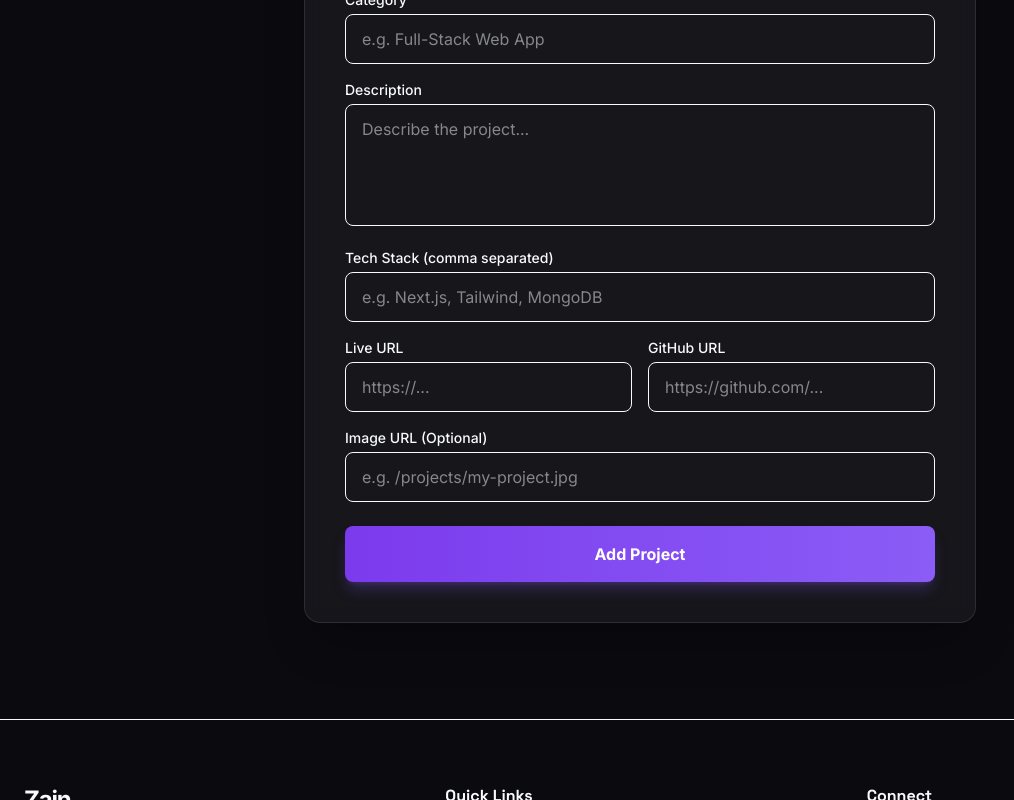
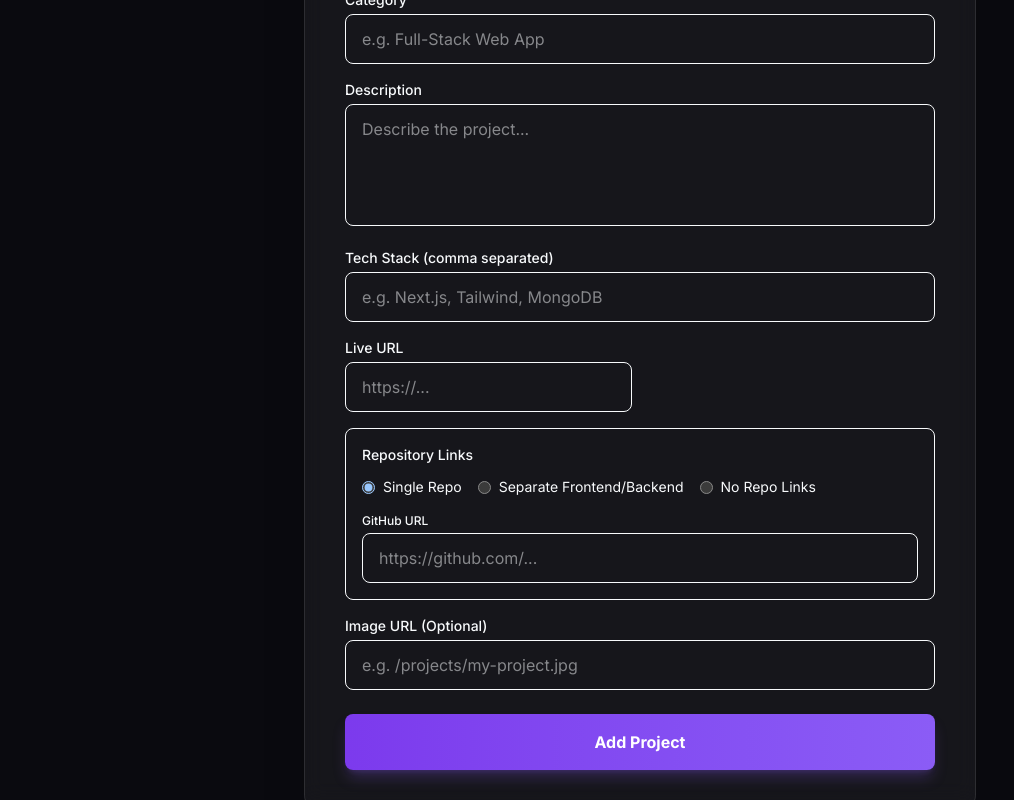
Before and after one commit to Zain-The-Coder/My_Portfolio, a Next.js app: page /add-project in a window 1280 px wide. Shown: the part 537-1337 px from the top of the page, without its empty margins (0-1014 px from the left). Built offline with nearby package versions, Linux system fonts and the light colour scheme.

Commit message:
some update

```diff
--- a/src/app/add-project/page.tsx
+++ b/src/app/add-project/page.tsx
@@ -12,7 +12,9 @@ const projectSchema = z.object({
   description: z.string().min(10, "Description must be at least 10 characters"),
   stack: z.string().min(2, "Tech stack is required (comma separated)"),
   liveUrl: z.string().url("Must be a valid URL"),
-  githubUrl: z.string().url("Must be a valid URL"),
+  githubUrl: z.string().url("Must be a valid URL").or(z.literal("")).optional(),
+  frontendRepoUrl: z.string().url("Must be a valid URL").or(z.literal("")).optional(),
+  backendRepoUrl: z.string().url("Must be a valid URL").or(z.literal("")).optional(),
   category: z.string().min(2, "Category is required"),
   image: z.string().optional(),
 });
@@ -23,6 +25,7 @@ export default function AddProjectPage() {
   const [isSubmitting, setIsSubmitting] = useState(false);
   const [isSuccess, setIsSuccess] = useState(false);
   const [submitError, setSubmitError] = useState("");
+  const [repoType, setRepoType] = useState<"single" | "separate" | "none">("single");
 
   const {
     register,
@@ -38,6 +41,17 @@ export default function AddProjectPage() {
     if (data.secret !== "9509") {
       setSubmitError("Invalid PIN.");
       return;
+    }
+
+    if (repoType === "single") {
+      data.frontendRepoUrl = undefined;
+      data.backendRepoUrl = undefined;
+    } else if (repoType === "separate") {
+      data.githubUrl = undefined;
+    } else {
+      data.githubUrl = undefined;
+      data.frontendRepoUrl = undefined;
+      data.backendRepoUrl = undefined;
     }
 
     setIsSubmitting(true);
@@ -162,8 +176,51 @@ export default function AddProjectPage() {
                   />
                   {errors.liveUrl && <p className="text-red-400 text-xs mt-1">{errors.liveUrl.message}</p>}
                 </div>
+              </div>
+
+              {/* Repo Links Sub-section */}
+              <div className="p-4 border border-border/50 rounded-lg bg-surface/30">
+                <label className="block text-sm font-medium mb-3 text-foreground/80">Repository Links</label>
+
+                <div className="flex flex-wrap gap-4 mb-4">
+                  <label className="flex items-center gap-2 cursor-pointer">
+                    <input
+                      type="radio"
+                      name="repoType"
+                      value="single"
+                      checked={repoType === "single"}
+                      onChange={() => setRepoType("single")}
+                      className="text-primary-500 focus:ring-primary-500"
+                    />
+                    <span className="text-sm">Single Repo</span>
+                  </label>
+                  <label className="flex items-center gap-2 cursor-pointer">
+                    <input
+                      type="radio"
+                      name="repoType"
+                      value="separate"
+                      checked={repoType === "separate"}
+                      onChange={() => setRepoType("separate")}
+                      className="text-primary-500 focus:ring-primary-500"
+                    />
+                    <span className="text-sm">Separate Frontend/Backend</span>
+                  </label>
+                  <label className="flex items-center gap-2 cursor-pointer">
+                    <input
+                      type="radio"
+                      name="repoType"
+                      value="none"
+                      checked={repoType === "none"}
+                      onChange={() => setRepoType("none")}
+                      className="text-primary-500 focus:ring-primary-500"
+                    />
+                    <span className="text-sm">No Repo Links</span>
+                  </label>
+                </div>
+
+                {repoType === "single" && (
                   <div>
-                  <label className="block text-sm font-medium mb-1 text-foreground/80">GitHub URL</label>
+                    <label className="block text-xs font-medium mb-1 text-foreground/70">GitHub URL</label>
                     <input
                       {...register("githubUrl")}
                       className="w-full bg-surface/50 border border-border/50 rounded-lg px-4 py-3 focus:outline-none focus:ring-2 focus:ring-primary-500/50"
@@ -171,6 +228,30 @@ export default function AddProjectPage() {
                     />
                     {errors.githubUrl && <p className="text-red-400 text-xs mt-1">{errors.githubUrl.message}</p>}
                   </div>
+                )}
+
+                {repoType === "separate" && (
+                  <div className="grid grid-cols-1 md:grid-cols-2 gap-4">
+                    <div>
+                      <label className="block text-xs font-medium mb-1 text-foreground/70">Frontend Repo URL</label>
+                      <input
+                        {...register("frontendRepoUrl")}
+                        className="w-full bg-surface/50 border border-border/50 rounded-lg px-4 py-3 focus:outline-none focus:ring-2 focus:ring-primary-500/50"
+                        placeholder="https://github.com/.../frontend"
+                      />
+                      {errors.frontendRepoUrl && <p className="text-red-400 text-xs mt-1">{errors.frontendRepoUrl.message}</p>}
+                    </div>
+                    <div>
+                      <label className="block text-xs font-medium mb-1 text-foreground/70">Backend Repo URL</label>
+                      <input
+                        {...register("backendRepoUrl")}
+                        className="w-full bg-surface/50 border border-border/50 rounded-lg px-4 py-3 focus:outline-none focus:ring-2 focus:ring-primary-500/50"
+                        placeholder="https://github.com/.../backend"
+                      />
+                      {errors.backendRepoUrl && <p className="text-red-400 text-xs mt-1">{errors.backendRepoUrl.message}</p>}
+                    </div>
+                  </div>
+                )}
               </div>
 
               <div>
--- a/src/app/api/projects/route.ts
+++ b/src/app/api/projects/route.ts
@@ -27,6 +27,8 @@ export async function POST(req: Request) {
       stack,
       liveUrl,
       githubUrl,
+      frontendRepoUrl,
+      backendRepoUrl,
       image,
       category
     } = body;
@@ -37,7 +39,7 @@ export async function POST(req: Request) {
     }
 
     // 2. Validate required fields
-    if (!title || !description || !stack || !liveUrl || !githubUrl || !category) {
+    if (!title || !description || !stack || !liveUrl || !category) {
       return NextResponse.json({ error: 'Missing required fields' }, { status: 400 });
     }
 
@@ -56,6 +58,8 @@ export async function POST(req: Request) {
       stack: stackArray,
       liveUrl,
       githubUrl,
+      frontendRepoUrl,
+      backendRepoUrl,
       image: image || '/projects/placeholder.jpg',
       category,
     });
--- a/src/app/layout.tsx
+++ b/src/app/layout.tsx
@@ -44,7 +44,7 @@ export default function RootLayout({
   return (
     <html lang="en" suppressHydrationWarning>
       <body
-        className={`${inter.variable} ${spaceGrotesk.variable} antialiased selection:bg-primary-500/30 selection:text-primary-900 dark:selection:text-primary-100`}
+        className={`${inter.variable} ${spaceGrotesk.variable} antialiased selection:bg-primary-500/30 selection:text-primary-900 dark:selection:text-primary-100 relative`}
       >
         <ThemeProvider
           attribute="data-theme"
--- a/src/components/Navbar.tsx
+++ b/src/components/Navbar.tsx
@@ -48,9 +48,7 @@ export default function Navbar() {
   return (
     <>
       <header
-        className={`fixed top-0 left-0 right-0 z-[100] transition-all duration-300 ${
-          isScrolled ? "py-4 glass shadow-lg" : "py-6 bg-transparent"
-        }`}
+        className={`absolute top-0 left-0 w-full z-[100] transition-all duration-300 py-6 bg-transparent`}
       >
         <div className="container mx-auto px-6 flex items-center justify-between">
           <a href="#home" className="text-2xl font-bold font-space-grotesk tracking-tighter">
--- a/src/components/sections/ProjectsSection.tsx
+++ b/src/components/sections/ProjectsSection.tsx
@@ -68,13 +68,28 @@ export default function ProjectsSection() {
 
                   {/* <Image src={project.image} alt={project.title} fill className="object-cover transition-transform duration-500 group-hover:scale-110 z-10" /> */}
 
-                  <div className="absolute inset-0 bg-black/50 opacity-0 group-hover:opacity-100 transition-opacity duration-300 z-20 flex items-center justify-center gap-4">
-                    <a href={project.liveUrl} target="_blank" rel="noopener noreferrer" className="p-3 bg-primary-500 rounded-full text-white hover:bg-primary-600 transition-colors transform translate-y-4 group-hover:translate-y-0 opacity-0 group-hover:opacity-100 duration-300 delay-75">
-                      <FiExternalLink size={20} />
+                  <div className="absolute inset-0 bg-black/60 opacity-0 group-hover:opacity-100 transition-opacity duration-300 z-20 flex flex-wrap items-center justify-center gap-3 p-4">
+                    <a href={project.liveUrl} target="_blank" rel="noopener noreferrer" className="px-4 py-2 flex items-center gap-2 bg-primary-500 rounded-full text-white text-sm font-medium hover:bg-primary-600 transition-colors transform translate-y-4 group-hover:translate-y-0 opacity-0 group-hover:opacity-100 duration-300 delay-75">
+                      <FiExternalLink size={16} /> Live Demo
                     </a>
-                    <a href={project.githubUrl} target="_blank" rel="noopener noreferrer" className="p-3 bg-surface rounded-full text-foreground hover:bg-white/20 transition-colors transform translate-y-4 group-hover:translate-y-0 opacity-0 group-hover:opacity-100 duration-300 delay-150">
-                      <FiGithub size={20} />
-                    </a>
+
+                    {project.githubUrl && (
+                      <a href={project.githubUrl} target="_blank" rel="noopener noreferrer" className="px-4 py-2 flex items-center gap-2 bg-surface rounded-full text-foreground text-sm font-medium hover:bg-white/20 transition-colors transform translate-y-4 group-hover:translate-y-0 opacity-0 group-hover:opacity-100 duration-300 delay-100">
+                        <FiGithub size={16} /> GitHub
+                      </a>
+                    )}
+
+                    {project.frontendRepoUrl && (
+                      <a href={project.frontendRepoUrl} target="_blank" rel="noopener noreferrer" className="px-4 py-2 flex items-center gap-2 bg-surface rounded-full text-foreground text-sm font-medium hover:bg-white/20 transition-colors transform translate-y-4 group-hover:translate-y-0 opacity-0 group-hover:opacity-100 duration-300 delay-125">
+                        <FiGithub size={16} /> Frontend Repo
+                      </a>
+                    )}
+
+                    {project.backendRepoUrl && (
+                      <a href={project.backendRepoUrl} target="_blank" rel="noopener noreferrer" className="px-4 py-2 flex items-center gap-2 bg-surface rounded-full text-foreground text-sm font-medium hover:bg-white/20 transition-colors transform translate-y-4 group-hover:translate-y-0 opacity-0 group-hover:opacity-100 duration-300 delay-150">
+                        <FiGithub size={16} /> Backend Repo
+                      </a>
+                    )}
                   </div>
                 </div>
 
--- a/src/models/Project.ts
+++ b/src/models/Project.ts
@@ -6,7 +6,9 @@ export interface IProject extends Document {
   description: string;
   stack: string[];
   liveUrl: string;
-  githubUrl: string;
+  githubUrl?: string;
+  frontendRepoUrl?: string;
+  backendRepoUrl?: string;
   image: string;
   category: string;
 }
@@ -17,7 +19,9 @@ const ProjectSchema: Schema = new Schema({
   description: { type: String, required: true },
   stack: { type: [String], required: true },
   liveUrl: { type: String, required: true },
-  githubUrl: { type: String, required: true },
+  githubUrl: { type: String, required: false },
+  frontendRepoUrl: { type: String, required: false },
+  backendRepoUrl: { type: String, required: false },
   image: { type: String, required: true },
   category: { type: String, required: true },
 }, {
```
Lines whose indentation alone changed are shown as unchanged.
